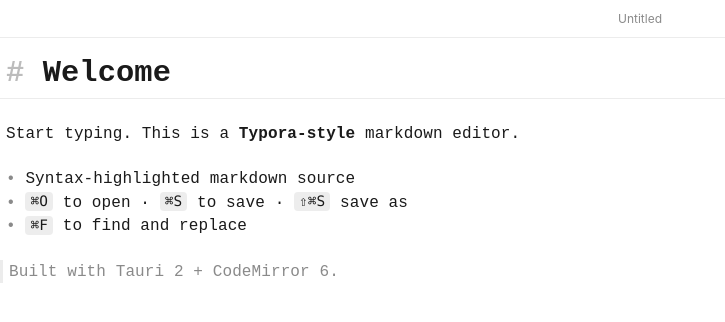
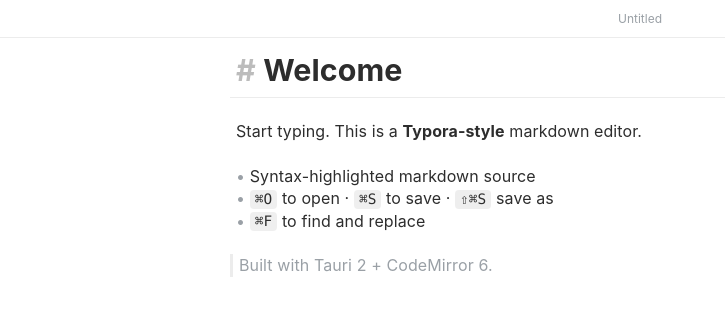
Before and after one commit to boolafish/vellum, a website built with Vite: page index.html in a window 1280 px wide. Shown: the whole page, without its empty margins (0-725 px from the left). Built offline with nearby package versions, Linux system fonts and the light colour scheme.

Commit message:
Fix mono font, centering, and cursor mis-placement
- Force proportional reading font on .cm-content via CM theme (CM's monospace
  default was winning over the .cm-scroller rule -> body rendered as code)
- Center the column via scroller justify-content:center; narrow measure to
  ~820px so margins are visibly balanced (1000px read as edge-to-edge)
- BUG FIX: heading line spacing used margin, which desyncs CodeMirror's
  click/arrow position math -> switch to padding (cursor lands correctly)
- Softer body ink (Typora-like)

Co-Authored-By: Claude Opus 4.7 (1M context) <noreply@anthropic.com>

```diff
--- a/src/editor.ts
+++ b/src/editor.ts
@@ -53,6 +53,19 @@ const darkHighlightStyle = HighlightStyle.define([
 
 const baseLightTheme = EditorView.theme({}, { dark: false });
 const baseDarkTheme = EditorView.theme({}, { dark: true });
+
+// Force a proportional reading font on the content (CM defaults to monospace
+// and its specificity beats a plain .cm-scroller rule). Code is re-monospaced
+// by the live-preview .cm-lp-code/.cm-lp-codeblock classes, which win on their
+// own spans. Also centers the column reliably via the scroller's flex layout.
+const typographyTheme = EditorView.theme({
+  ".cm-content": {
+    fontFamily: "-apple-system, BlinkMacSystemFont, 'Segoe UI', system-ui, sans-serif",
+  },
+  ".cm-scroller": {
+    justifyContent: "center",
+  },
+});
 
 /**
  * ViewPlugin that decorates matches of the active search query in the visible
@@ -136,6 +149,7 @@ export class EditorController {
             : syntaxHighlighting(lightHighlightStyle, { fallback: true }),
         ),
         this.fontCompartment.of(this.fontTheme(this.fontLevel)),
+        typographyTheme,
         livePreview(),
         // Search highlighter is registered AFTER live-preview so its marks
         // paint on top of the live-preview content styling.
--- a/src/styles.css
+++ b/src/styles.css
@@ -1,8 +1,8 @@
 :root {
   --toolbar-h: 38px;
   --bg: #ffffff;
-  --fg: #1a1a1a;
-  --muted: #8a8a8a;
+  --fg: #2d2d2d; /* softer than pure black, like Typora's body ink */
+  --muted: #9aa0a6;
   --border: #ececec;
 }
 
@@ -99,12 +99,14 @@ body {
   font-family: -apple-system, BlinkMacSystemFont, "Segoe UI", system-ui, sans-serif;
 }
 
-/* Center the editing column, Typora-style: a capped measure with comfortable
-   side padding and generous bottom padding so the caret never sits at the edge. */
+/* Center the editing column, Typora-style. A moderate measure (~820px) so the
+   window's free space becomes visible left/right margins (centered look),
+   rather than a near-edge-to-edge column. Centering is done by the scroller's
+   `justify-content: center` (set in editor.ts theme); width is capped here. */
 .cm-content {
-  max-width: 1000px;
-  margin: 0 auto;
-  padding: 24px 56px 40vh;
+  max-width: 820px;
+  width: 100%;
+  padding: 28px 24px 40vh;
   caret-color: var(--fg);
 }
 
@@ -334,21 +336,22 @@ body {
   color: var(--muted);
 }
 
-/* Heading rhythm: real space above each heading (blank source lines handle the
-   space below), so headings breathe like Typora. The size/weight come from the
-   live-preview base theme. */
+/* Heading rhythm: real space above each heading. IMPORTANT: use padding, not
+   margin — CodeMirror derives click/arrow positions from line box geometry, and
+   margins on .cm-line desync that math (causing cursor mis-placement). Padding
+   is included in the measured box, so it's safe. */
 .cm-line.cm-lp-h1,
 .cm-line.cm-lp-h2,
 .cm-line.cm-lp-h3,
 .cm-line.cm-lp-h4,
 .cm-line.cm-lp-h5,
 .cm-line.cm-lp-h6 {
-  margin-top: 0.9em;
+  padding-top: 0.7em;
 }
 
 .cm-line.cm-lp-h1 {
-  margin-top: 0.4em;
-  padding-bottom: 0.15em;
+  padding-top: 0.3em;
+  padding-bottom: 0.2em;
   border-bottom: 1px solid var(--border);
 }
 
```
